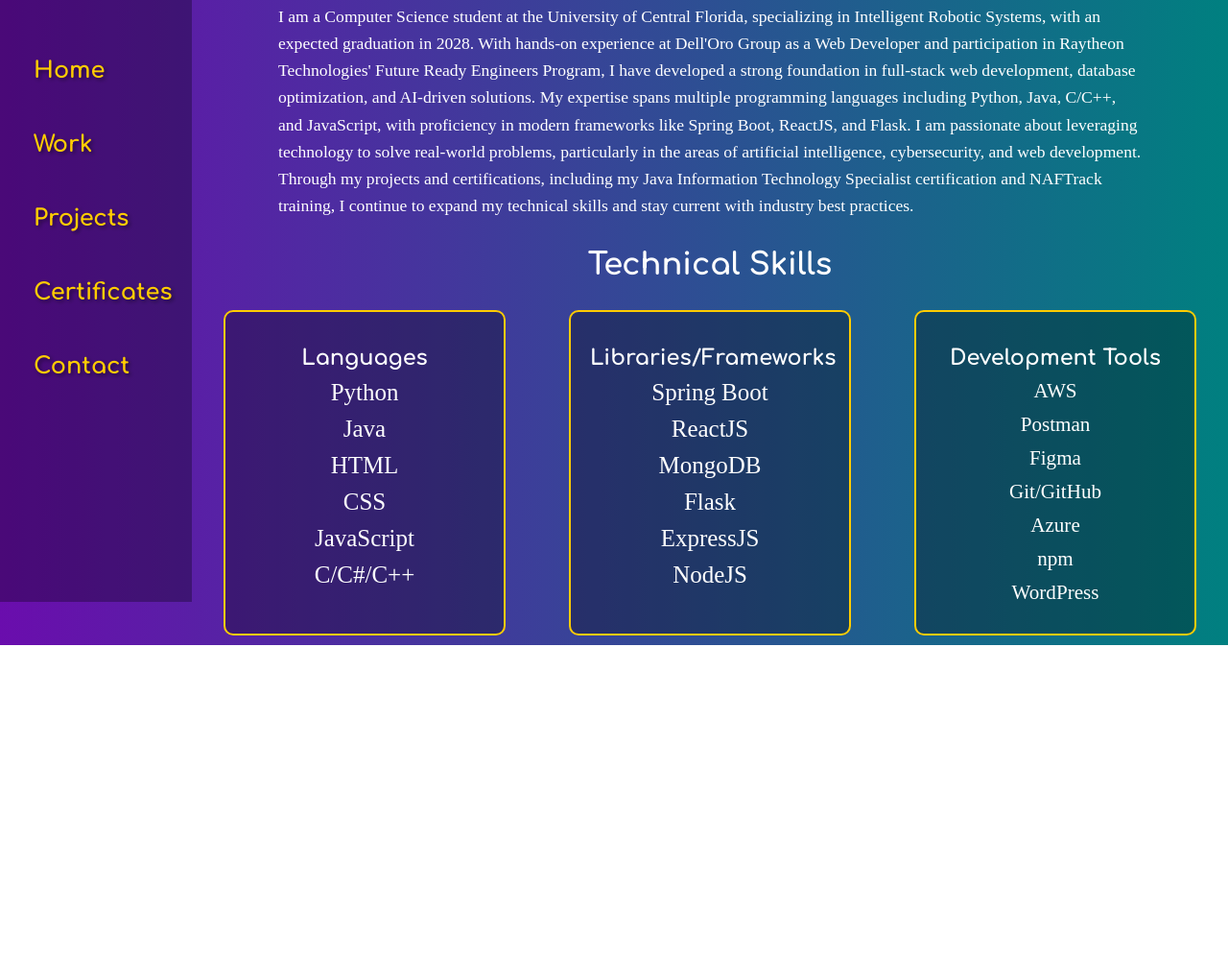
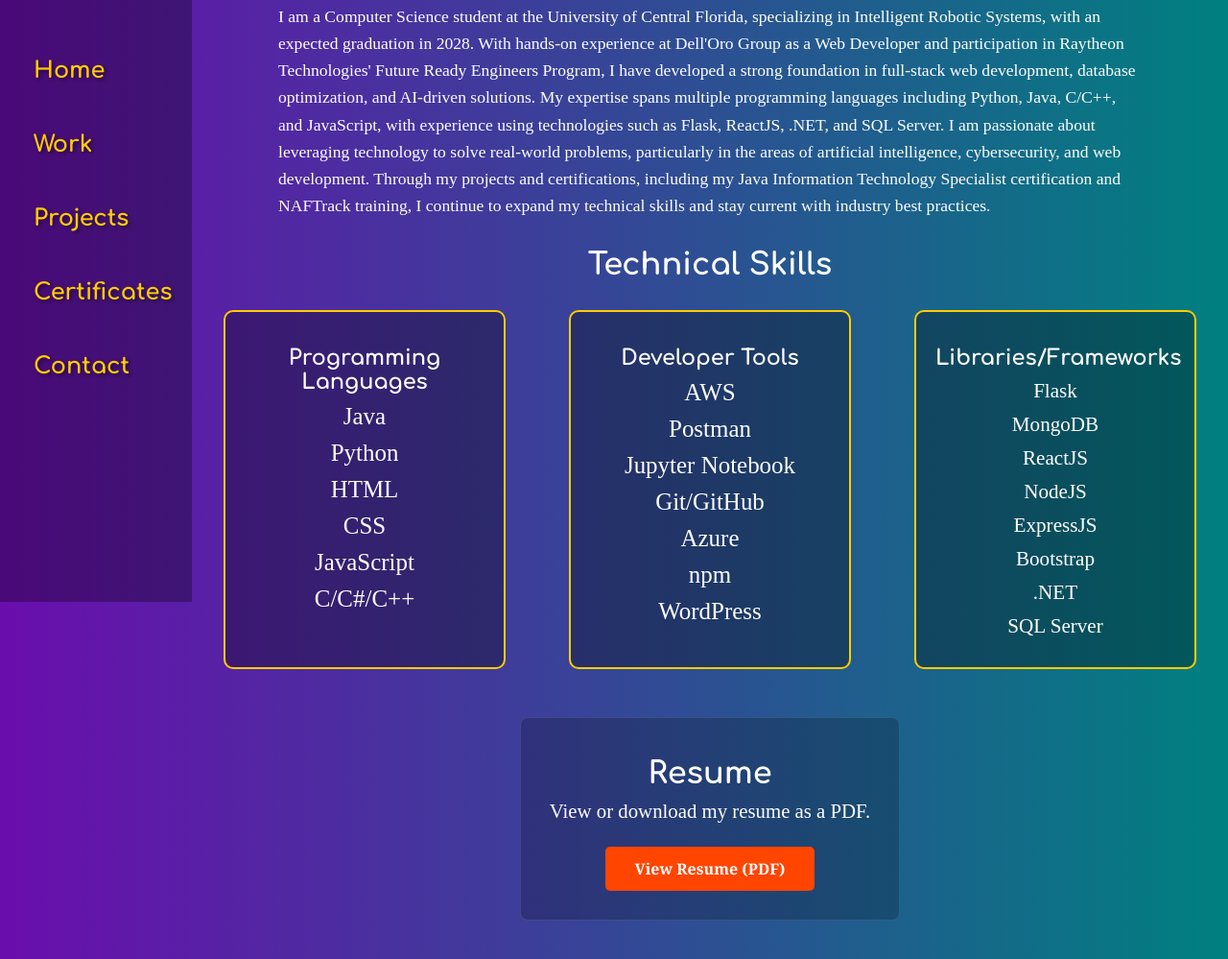
Before and after one commit to JessieLYeung/Portfolio, a plain HTML site: page index.html in a window 1280 px wide. Shown: the part 173-1172 px from the top of the page at 96% size. Before the commit the page ends 845 px from the top, so only its background shows below. Drawn offline with Linux system fonts and the light colour scheme.

Commit message:
Add resume and update portfolio experience
Co-authored-by: Copilot <223556219+Copilot@users.noreply.github.com>

```diff
--- a/index.html
+++ b/index.html
@@ -39,15 +39,15 @@
             <div class="About">
                 <h3>About Me</h3>
                 <p style="font-size: 1.1em; line-height: 1.6; max-width: 900px; margin: 20px auto; text-align: left;">
-                    I am a Computer Science student at the University of Central Florida, specializing in Intelligent Robotic Systems, with an expected graduation in 2028. With hands-on experience at Dell'Oro Group as a Web Developer and participation in Raytheon Technologies' Future Ready Engineers Program, I have developed a strong foundation in full-stack web development, database optimization, and AI-driven solutions. My expertise spans multiple programming languages including Python, Java, C/C++, and JavaScript, with proficiency in modern frameworks like Spring Boot, ReactJS, and Flask. I am passionate about leveraging technology to solve real-world problems, particularly in the areas of artificial intelligence, cybersecurity, and web development. Through my projects and certifications, including my Java Information Technology Specialist certification and NAFTrack training, I continue to expand my technical skills and stay current with industry best practices.
+                    I am a Computer Science student at the University of Central Florida, specializing in Intelligent Robotic Systems, with an expected graduation in 2028. With hands-on experience at Dell'Oro Group as a Web Developer and participation in Raytheon Technologies' Future Ready Engineers Program, I have developed a strong foundation in full-stack web development, database optimization, and AI-driven solutions. My expertise spans multiple programming languages including Python, Java, C/C++, and JavaScript, with experience using technologies such as Flask, ReactJS, .NET, and SQL Server. I am passionate about leveraging technology to solve real-world problems, particularly in the areas of artificial intelligence, cybersecurity, and web development. Through my projects and certifications, including my Java Information Technology Specialist certification and NAFTrack training, I continue to expand my technical skills and stay current with industry best practices.
                 </p>
                 <h3 style="margin-top: 30px;">Technical Skills</h3>
                 <div class="skills-section">
                     <div class="skill-box">
-                        <h5>Languages</h5>
+                        <h5>Programming Languages</h5>
                         <ul>
+                            <li>Java</li>
                             <li>Python</li>
-                            <li>Java</li>
                             <li>HTML</li>
                             <li>CSS</li>
                             <li>JavaScript</li>
@@ -55,30 +55,40 @@
                         </ul>
                     </div>
                     <div class="skill-box">
-                        <h5>Libraries/Frameworks</h5>
-                        <ul>
-                            <li>Spring Boot</li>
-                            <li>ReactJS</li>
-                            <li>MongoDB</li>
-                            <li>Flask</li>
-                            <li>ExpressJS</li>
-                            <li>NodeJS</li>
-                        </ul>
-                    </div>
-                    <div class="skill-box">
-                        <h5>Development Tools</h5>
+                        <h5>Developer Tools</h5>
                         <ul>
                             <li>AWS</li>
                             <li>Postman</li>
-                            <li>Figma</li>
+                            <li>Jupyter Notebook</li>
                             <li>Git/GitHub</li>
                             <li>Azure</li>
                             <li>npm</li>
                             <li>WordPress</li>
                         </ul>
                     </div>
+                    <div class="skill-box">
+                        <h5>Libraries/Frameworks</h5>
+                        <ul>
+                            <li>Flask</li>
+                            <li>MongoDB</li>
+                            <li>ReactJS</li>
+                            <li>NodeJS</li>
+                            <li>ExpressJS</li>
+                            <li>Bootstrap</li>
+                            <li>.NET</li>
+                            <li>SQL Server</li>
+                        </ul>
+                    </div>
                 </div>
             </div>
+
+            <section class="resume-section" aria-labelledby="resume-heading">
+                <div class="resume-box">
+                    <h3 id="resume-heading">Resume</h3>
+                    <p>View or download my resume as a PDF.</p>
+                    <a class="resume-button" href="YeungJ_Resume2027.pdf" target="_blank" rel="noopener noreferrer">View Resume (PDF)</a>
+                </div>
+            </section>
 
         </div>
         <script src="script.js"></script>
```
Also changed, not shown: experience.html (+26 -0 lines), 1 other file.
